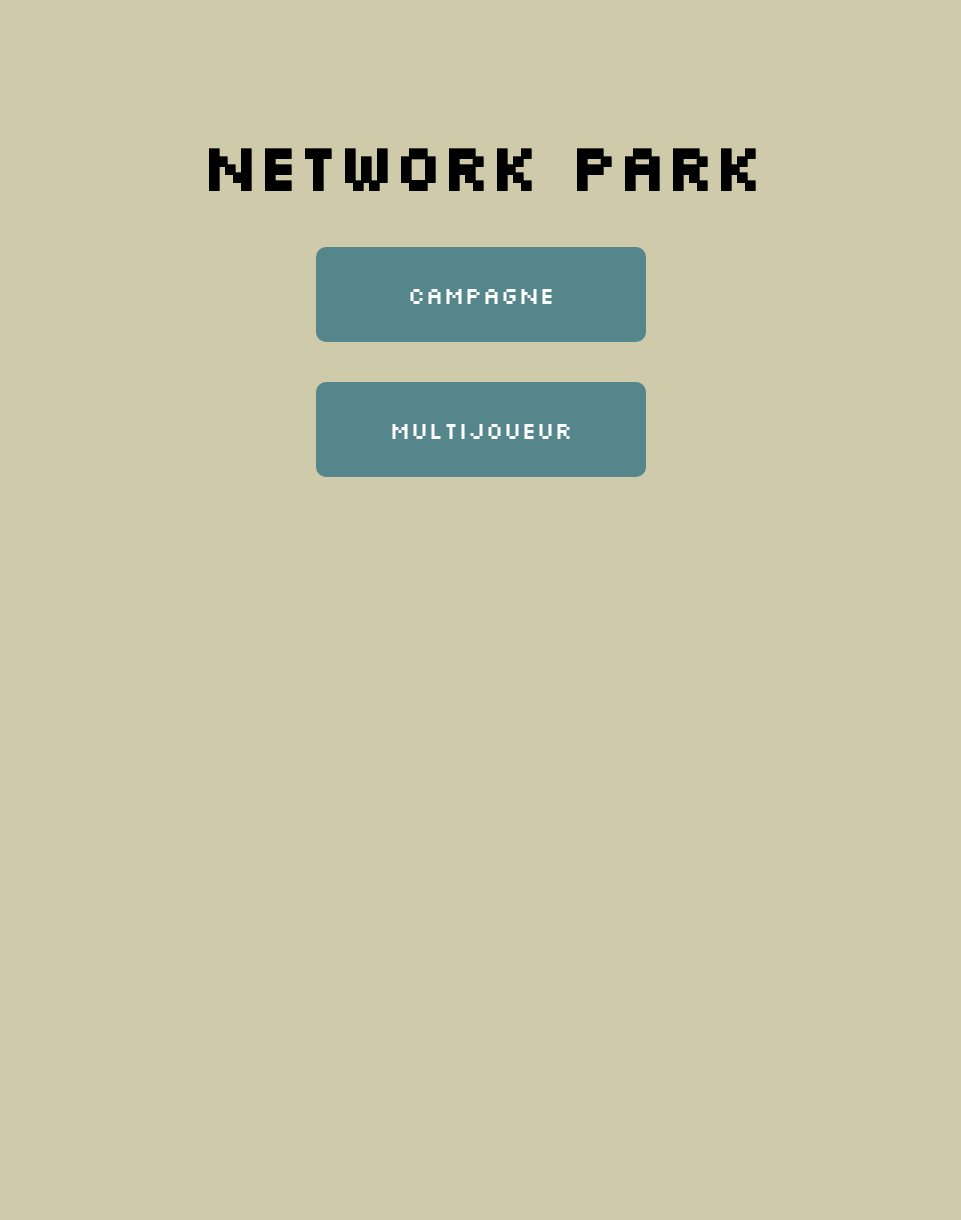
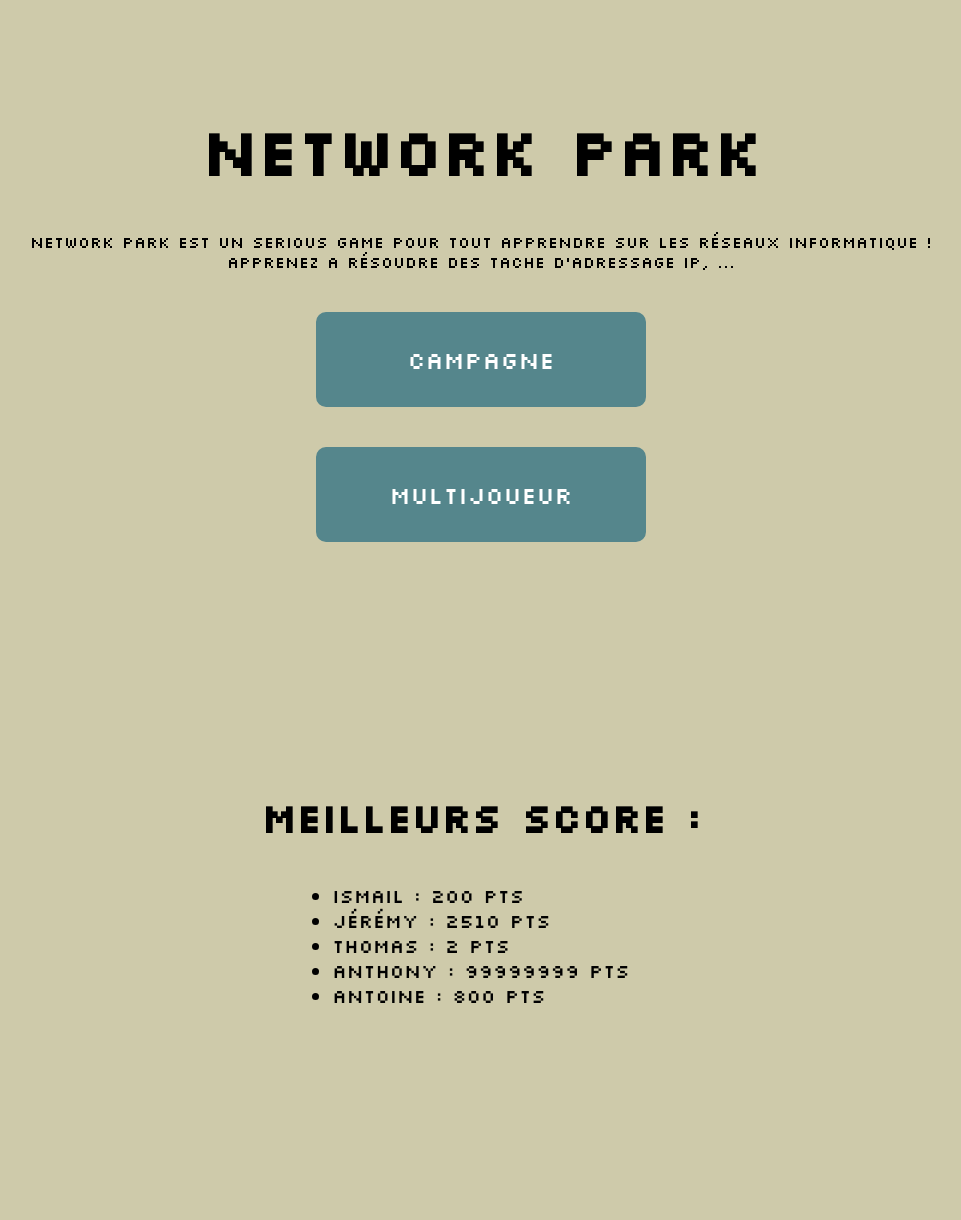
Before and after one commit to GROSS-Jeremy-2124027/SAE-Serious-game, a PHP site: page / in a window 1280 px wide. Shown: the part 104-1324 px from the top of the page, without its empty margins (159-1120 px from the left). Before the commit the page ends 581 px from the top, so only its background shows below. Run offline with PHP 8.4, Linux system fonts and the light colour scheme.

Commit message:
Modifs du site

```diff
--- a/index.html
+++ b/index.html
@@ -22,6 +22,13 @@
         <h1>
             Network Park
         </h1>
+        <div class="description">
+            <p>
+                Network Park est un serious game pour tout apprendre sur les Réseaux informatique ! <br>
+                Apprenez a résoudre des tache
+                d'adressage IP, ...
+            </p>
+        </div>
         <p id="menu" class="menu">
             <button class="boutonJouer" onclick="menuLvl()" id="boutonJouer">
                 Campagne
@@ -33,5 +40,27 @@
         <a id="menulvl">
         </a>
     </section>
+    <section>
+        <h2>
+            Meilleurs score :
+        </h2>
+        <ul>
+            <li>
+                Ismail : 200 pts
+            </li>
+            <li>
+                Jérémy : 2510 pts
+            </li>
+            <li>
+                Thomas : 2 pts
+            </li>
+            <li>
+                Anthony : 99999999 pts
+            </li>
+            <li>
+                Antoine : 800 pts
+            </li>
+        </ul>
+    </section>
     <script src="script.js"></script>
 </body>
--- a/style.css
+++ b/style.css
@@ -19,7 +19,7 @@ header{
 }
 
 section{
-    height: 550px;
+    height: 600px;
     width: 100%;
     display: flex;
     flex-direction: column;
@@ -31,6 +31,23 @@ h1{
     font-family: 'Silkscreen', cursive;
     text-align: center;
     font-size: 4em;
+}
+
+h2{
+    font-family: 'Silkscreen', cursive;
+    text-align: center;
+    font-size: 2.5em;
+    margin-bottom: 40px;
+}
+
+p{
+    font-family: 'Silkscreen', cursive;
+    text-align: center;
+}
+
+li{
+    font-family: 'Silkscreen', cursive;
+    font-size: 1.2em;
 }
 
 button{
@@ -59,6 +76,10 @@ button:hover{
     cursor: pointer;
 }
 
+.description{
+    margin-top: 40px;
+}
+
 .menu {
     display: flex;
     flex-direction: column;
```
